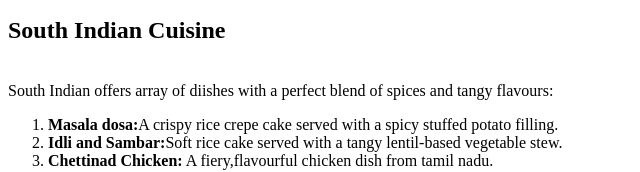
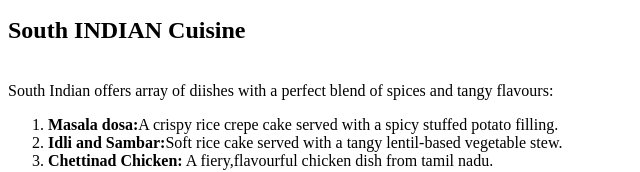
Before and after one commit to Darshil-Dobariya-911/DU_wd_project, a plain HTML site: page ciusine.html in a window 1280 px wide. Shown: the part 654-826 px from the top of the page, 0-640 px from the left. Drawn offline with Linux system fonts and the light colour scheme.

Commit message:
commit trial

```diff
--- a/ciusine.html
+++ b/ciusine.html
@@ -30,7 +30,7 @@
         <img src="assests/biryani.jpg" alt="" > <br>Aromatic and flavourful biryani</li>
     </ol>
 
-    <h2>South Indian Cuisine</h2>
+    <h2>South INDIAN Cuisine</h2>
     <br>
     South Indian offers  array of diishes with a perfect blend of spices and tangy flavours:
     <ol>
```
